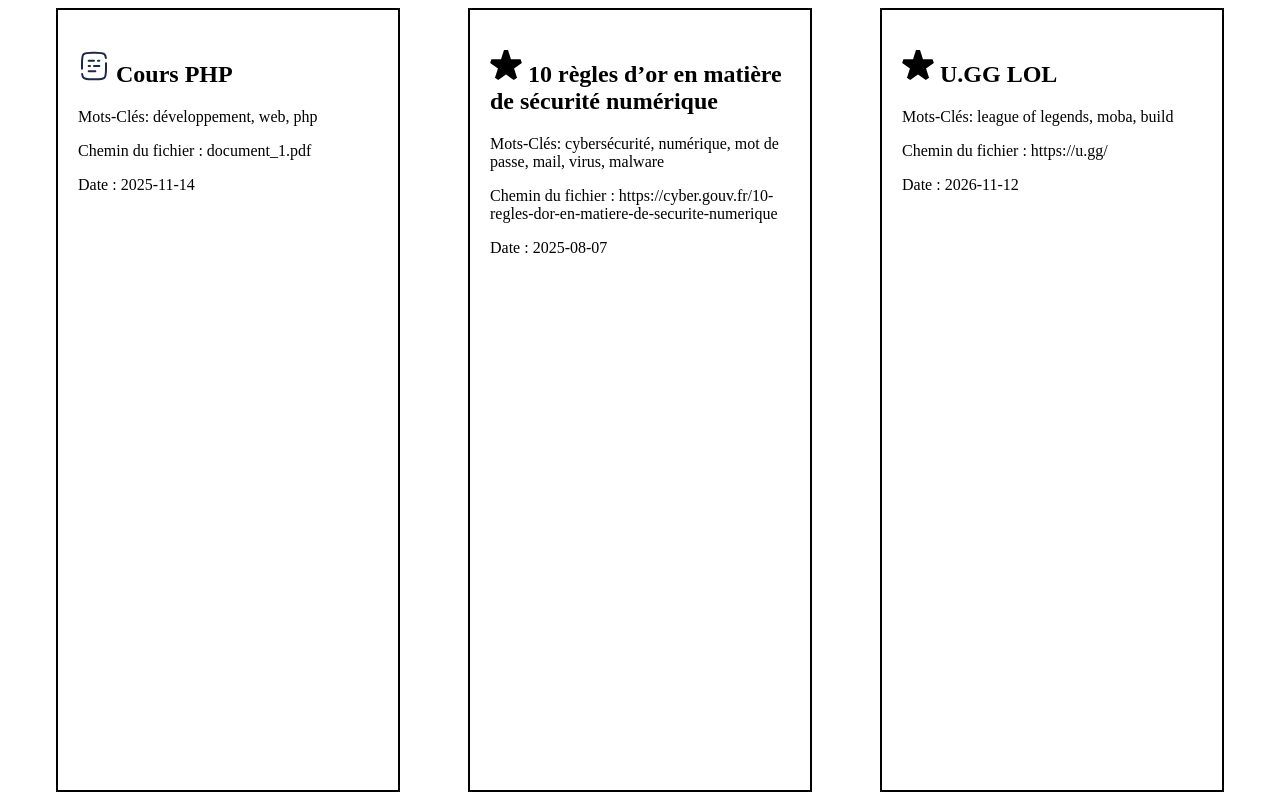
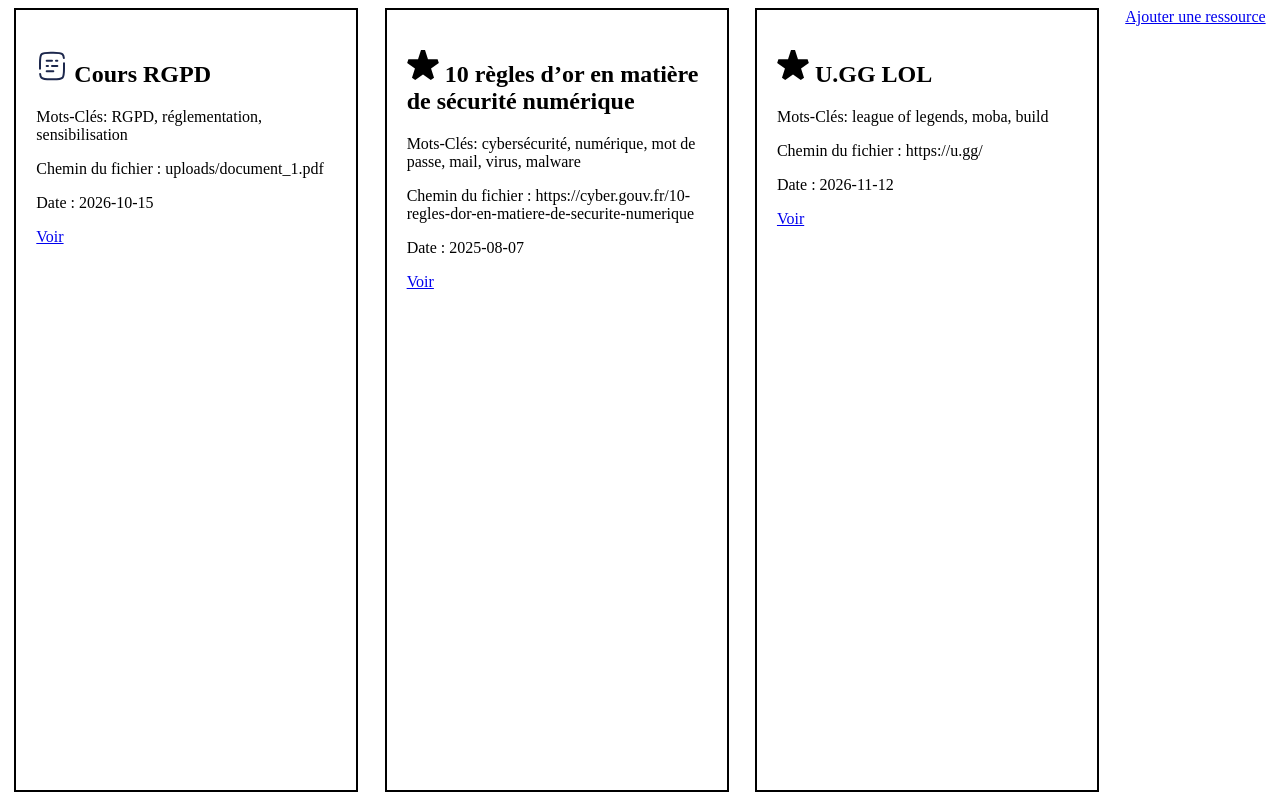
Before and after one commit to zki731/mediaBox-tp-1SIO, a PHP site: page / in a window 1280 px wide. Run offline with PHP 8.4, Linux system fonts and the light colour scheme.

Commit message:
Ajout du bouton voir, modification ajout.php, et du js

```diff
--- a/data/ressources.txt
+++ b/data/ressources.txt
@@ -1,11 +1,11 @@
 id:"1"
 type:"document"
-titre:"Cours PHP"
-mots-cles:"développement, web, php"
-description:"Cours complet sur PHP avec
-plusieurs chapitres et exemples pratiques."
+titre:"Cours RGPD"
+mots-cles:"RGPD, réglementation, sensibilisation"
+description:"Cours de sensibilisation à la protections
+des données."
 fichier:"document_1.pdf"
-date:"2025-11-14"
+date:"2026-10-15"
 
 id:"2"
 type:"favori"
--- a/index.php
+++ b/index.php
@@ -15,12 +15,14 @@ include("includes/fonctions.php");
                 $logo = $res['type']=="document" ? "data\img\logo-document.svg" : "data\img\logo-favori.svg"; //condition qui vérifie le type de document et affiche l'image en fonction
                 echo '<h1><img src="'.$logo.'" alt="'.htmlspecialchars($res['type']).'" width="32" height="32"> '.$res['titre'].'</h1>'; //affichage de l'image (merci deepseek)
                 echo '<p>Mots-Clés: '.$res['mots-cles'].'</p>'; //affichage des mots clés
-                $chemin=$res['type']=="document" ? $res['fichier'] : $res['url']; //condition qui vérifie le type de fichier et le défini dans la variable $chemin
+                $chemin=$res['type']=="document" ? 'uploads/'.$res['fichier'] : $res['url']; //condition qui vérifie le type de fichier et le défini dans la variable $chemin
                 echo '<p>Chemin du fichier : '.$chemin.'</p>'; //affichage du chemin de fichier depuis $chemin
                 echo '<p>Date : '.$res['date'].'</p>'; //affichage de la date
+                echo '<a href="'.$chemin.'"target="_blank" rel="noopener noreferrer">Voir</a>'; //Permet de voir le document en prenant ce qui est contenu dans $chemin
             echo '</article>';
         }
-    //nb ajouter uploads dans la condition l17
         ?>
+        <a href="ajouter.php" target="_blank" id="ajouter">Ajouter une ressource</a>
     </body>
+
 </html>
```
Also changed, not shown: ajouter.php (+22 -5 lines), style/style.css (line endings or trailing spaces), 1 other file.
